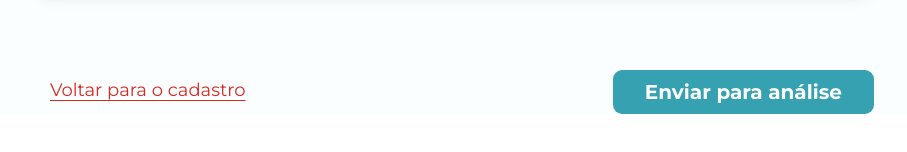
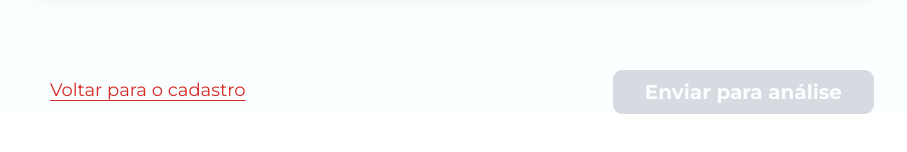
Before and after one commit to ErasmusEgalitarian/educado-backend, a React (Vite) app in the folder web/: page /signup/info in a window 1280 px wide. Shown: the part 912-1064 px from the top of the page, without its empty margins (186-1093 px from the left). Built offline with nearby package versions, Linux system fonts and the light colour scheme; no server answers.

Commit message:
making the submit button turn grey when forms aren't filled

```diff
--- a/web/src/features/auth/components/signup/SignupCards.tsx
+++ b/web/src/features/auth/components/signup/SignupCards.tsx
@@ -3,6 +3,9 @@ import { useState } from "react";
 import { toast } from "sonner";
 import { TypeOf, z } from "zod";
 import { formSchema } from "./SignupFormSchema";
+import { zodResolver } from "@hookform/resolvers/zod";
+import { useEffect } from "react";
+
 // FormActions removed: external "Enviar para análise" button in SignupInformation will submit the form
 import {
   MotivationForm,
@@ -179,9 +182,13 @@ const ExperienceCard = ({
 
 type CardsProps = {
   initialData?: any;
+  onFormStateChange?: (state:{
+    isValid: boolean;
+    isSubmitting: boolean;
+  }) => void;
 };
 
-export const Cards = ({ initialData }: CardsProps) => {
+export const Cards = ({ initialData, onFormStateChange }: CardsProps) => {
   const [openKey, setOpenKey] = useState<SectionKey | null>("motive");
 
   const toggle = (key: SectionKey) =>
@@ -210,15 +217,29 @@ export const Cards = ({ initialData }: CardsProps) => {
     shouldUnregister: false
   });
 
-  const methods = useForm({
+  const methods = useForm<FormData>({
+    mode: "onChange",
     defaultValues: {
       motivation: "",
       educations: [],
       jobs: [],
     },
-    mode: "onTouched",
+
     shouldUnregister: false
   });
+
+  const {
+    handleSubmit,
+    formState: { isValid, isSubmitting },
+  } = methods;
+
+  useEffect(() => {
+    if (onFormStateChange) {
+      onFormStateChange({ isValid, isSubmitting });
+    }
+  }, [isValid, isSubmitting, onFormStateChange]);
+
+
 
   const onSubmit = async (data: FormData) => {
     console.log("form data", data);
--- a/web/src/features/auth/pages/SignupInformation.tsx
+++ b/web/src/features/auth/pages/SignupInformation.tsx
@@ -4,7 +4,7 @@ import { Button } from "@/shared/components/shadcn/button";
 import { SignupSchema } from "../components/signup/micro-services";
 import { useLocation, useNavigate } from "react-router-dom";
 import { Cards } from "../components/signup/SignupCards";
-
+import { useState } from "react";
 
 
 
@@ -37,7 +37,11 @@ const Header = () => {
   );
 };
 
-const Footer = () => {
+type FooterProps = {
+  isSubmitDisabled: boolean;
+};
+
+const Footer = ({ isSubmitDisabled }: FooterProps) => {
   return (
     <div className="flex flex-row">
       <Button
@@ -50,11 +54,15 @@ const Footer = () => {
       </Button>
       <Button
         size="lg"
-        className="justify-end ml-auto"
+        className="justify-end ml-auto disabled:opacity-20 disabled:bg-slate-600"
         type="submit"
         form="signup-info-form"
+        disabled={isSubmitDisabled}
       >
-        <span className="font-['Montserrat'] font-bold" style={{ fontSize: 20, lineHeight: '26px' }}>
+        <span
+          className="font-['Montserrat'] font-bold"
+          style={{ fontSize: 20, lineHeight: "26px" }}
+        >
           Enviar para análise
         </span>
       </Button>
@@ -79,6 +87,8 @@ const SignupInfo = () => {
 
   const initial = location.state?.initial;
 
+  const [isSubmitDisabled, setIsSubmitDisabled] = useState(true);
+
 
   return (
     <>
@@ -87,7 +97,7 @@ const SignupInfo = () => {
         <div className="mx-[220px] my-20">
           <Header />
           <Cards initialData = {initial} />
-          <Footer />
+          <Footer isSubmitDisabled={isSubmitDisabled}/>
         </div>
       </div>
     </>
```
Also changed, not shown: 1 other file (tests, documents, lock files or other folders).
